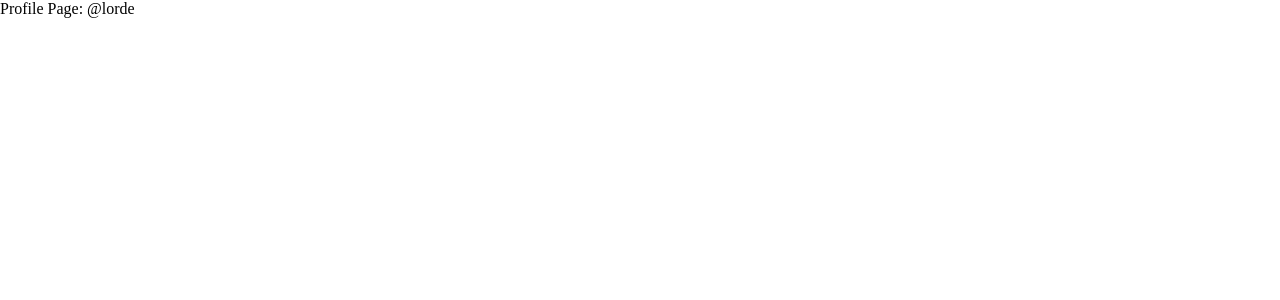
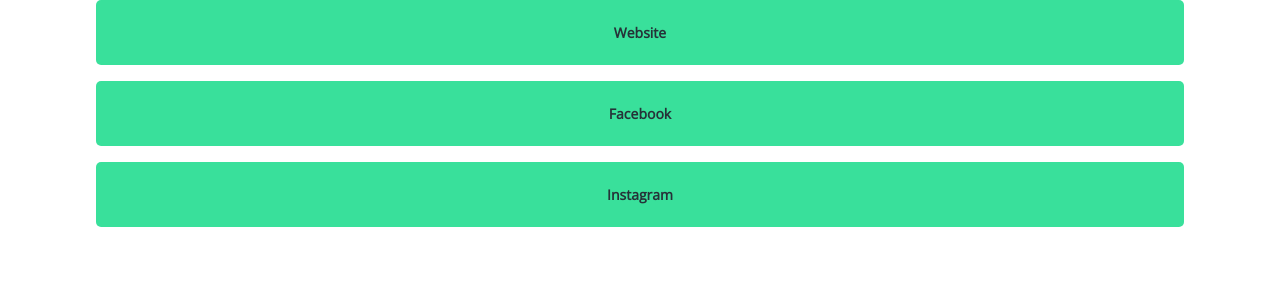
Before and after one commit to bnj997/links-demonstration, a React (Create React App) app: page / in a window 1280 px wide. Shown: the top 300 px of the page. Built offline with nearby package versions, Linux system fonts and the light colour scheme.

Commit message:
Added classic link component and other support components

```diff
--- /dev/null
+++ b/src/components/layouts/wrappers/FlexWrapper/FlexWrapper.styles.ts
@@ -0,0 +1,14 @@
+import styled from "styled-components";
+
+interface IFlexContainerProps {
+  direction: string;
+  justify: string;
+}
+
+export const FlexContainer = styled.div<IFlexContainerProps>`
+  display: flex;
+  flex-direction: ${(props) => props.direction};
+  justify-content: ${(props) => props.justify};
+  align-items: center;
+  gap: 1em;
+`;
--- /dev/null
+++ b/src/components/layouts/wrappers/FlexWrapper/FlexWrapper.tsx
@@ -0,0 +1,25 @@
+import React from "react";
+import { FlexContainer } from "./FlexWrapper.styles";
+
+interface IFlexWrapperProps {
+  children: React.ReactNode;
+  direction: string;
+  justify: string;
+}
+
+/**
+ * @todo Add all the props for flexbox so can add further customisation to fit other use cases.
+ */
+const FlexWrapper: React.FC<IFlexWrapperProps> = ({
+  children,
+  direction,
+  justify,
+}) => {
+  return (
+    <FlexContainer direction={direction} justify={justify}>
+      {children}
+    </FlexContainer>
+  );
+};
+
+export default FlexWrapper;
--- /dev/null
+++ b/src/components/layouts/wrappers/LinkWrapper/LinkWrapper.styles.ts
@@ -0,0 +1,18 @@
+import styled from "styled-components";
+
+export const LinkContainer = styled.div`
+  background-color: ${(props) => props.theme.colors.links.backgroundColor};
+  color: ${(props) => props.theme.colors.links.color};
+  cursor: pointer;
+  text-align: center;
+  border: 0px;
+  min-width: 85vw;
+  border-radius: 5px;
+  transition: 0.3s ease-out;
+  padding: 1em;
+
+  &:hover {
+    background-color: ${(props) => props.theme.colors.links.color};
+    color: ${(props) => props.theme.colors.links.backgroundColor};
+  }
+`;
--- /dev/null
+++ b/src/components/layouts/wrappers/LinkWrapper/LinkWrapper.tsx
@@ -0,0 +1,21 @@
+import React from "react";
+import Title from "../../../text/Title/Title";
+import { LinkContainer } from "./LinkWrapper.styles";
+
+interface ILinkWrapperProps {
+  title: string;
+  onClick: () => void;
+}
+
+/**
+ * @todo Might be overkill making a seperate component and styles for this wrapper, but may improve scalability of the wrapper in future.
+ */
+const LinkWrapper: React.FC<ILinkWrapperProps> = ({ title, onClick }) => {
+  return (
+    <LinkContainer onClick={onClick}>
+      <Title text={title} />
+    </LinkContainer>
+  );
+};
+
+export default LinkWrapper;
--- /dev/null
+++ b/src/components/links/Classic/ClassicLink.tsx
@@ -0,0 +1,19 @@
+import React from "react";
+import { IClassicLinkType } from "../../../types";
+import LinkWrapper from "../../layouts/wrappers/LinkWrapper/LinkWrapper";
+
+interface IClassicLinkProps {
+  data: IClassicLinkType;
+}
+
+const ClassicLink: React.FC<IClassicLinkProps> = ({ data }) => {
+  const { url, title } = data;
+
+  const handlePress = () => {
+    window.open(url);
+  };
+
+  return <LinkWrapper title={title} onClick={handlePress} />;
+};
+
+export default ClassicLink;
--- /dev/null
+++ b/src/components/text/Title/Title.styles.ts
@@ -0,0 +1,9 @@
+import styled from "styled-components";
+
+export const TitleWrapper = styled.h3`
+  padding-bottom: 0.5em;
+  padding-top: 0.5em;
+  font-size: ${(props) => props.theme.font.sizes.titleSize};
+  font-family: ${(props) => props.theme.font.family.primary};
+  font-weight: 600;
+`;
--- /dev/null
+++ b/src/components/text/Title/Title.tsx
@@ -0,0 +1,11 @@
+import React from "react";
+import { TitleWrapper } from "./Title.styles";
+
+interface ITitleProps {
+  text: string;
+}
+
+const Title: React.FC<ITitleProps> = ({ text }) => {
+  return <TitleWrapper>{text}</TitleWrapper>;
+};
+export default Title;
--- a/src/types.ts
+++ b/src/types.ts
@@ -23,8 +23,13 @@
     };
   };
 }
+export interface IClassicLinkType {
+  title: string;
+  url: string;
+}
 
 export interface IProfileType {
   name: string;
   avatar: string;
+  classLinks: Array<IClassicLinkType>;
 }
--- a/src/views/Profile/ProfilePage.tsx
+++ b/src/views/Profile/ProfilePage.tsx
@@ -1,18 +1,32 @@
-import React, { useState } from "react";
+import React from "react";
+import FlexWrapper from "../../components/layouts/wrappers/FlexWrapper/FlexWrapper";
+import ClassicLink from "../../components/links/Classic/ClassicLink";
 import { useFetchProfile } from "../../utils/hooks/useFetchProfile";
 
 const ProfilePage: React.FC<{}> = () => {
   const { data, error } = useFetchProfile();
 
+  /**
+   * @todo Use an actual loading icon.
+   */
   if (!data) {
     return <h1>Loading...</h1>;
   }
 
+  /**
+   * @todo Make an actual error component so it looks a bit cleaner
+   */
   if (error) {
     return <h1>Error</h1>;
   }
 
-  return <div>Profile Page: {data.name}</div>;
+  return (
+    <FlexWrapper direction="column" justify="space-between">
+      {data.classLinks.map((link, i) => {
+        return <ClassicLink key={i} data={link} />;
+      })}
+    </FlexWrapper>
+  );
 };
 
 export default ProfilePage;
```
